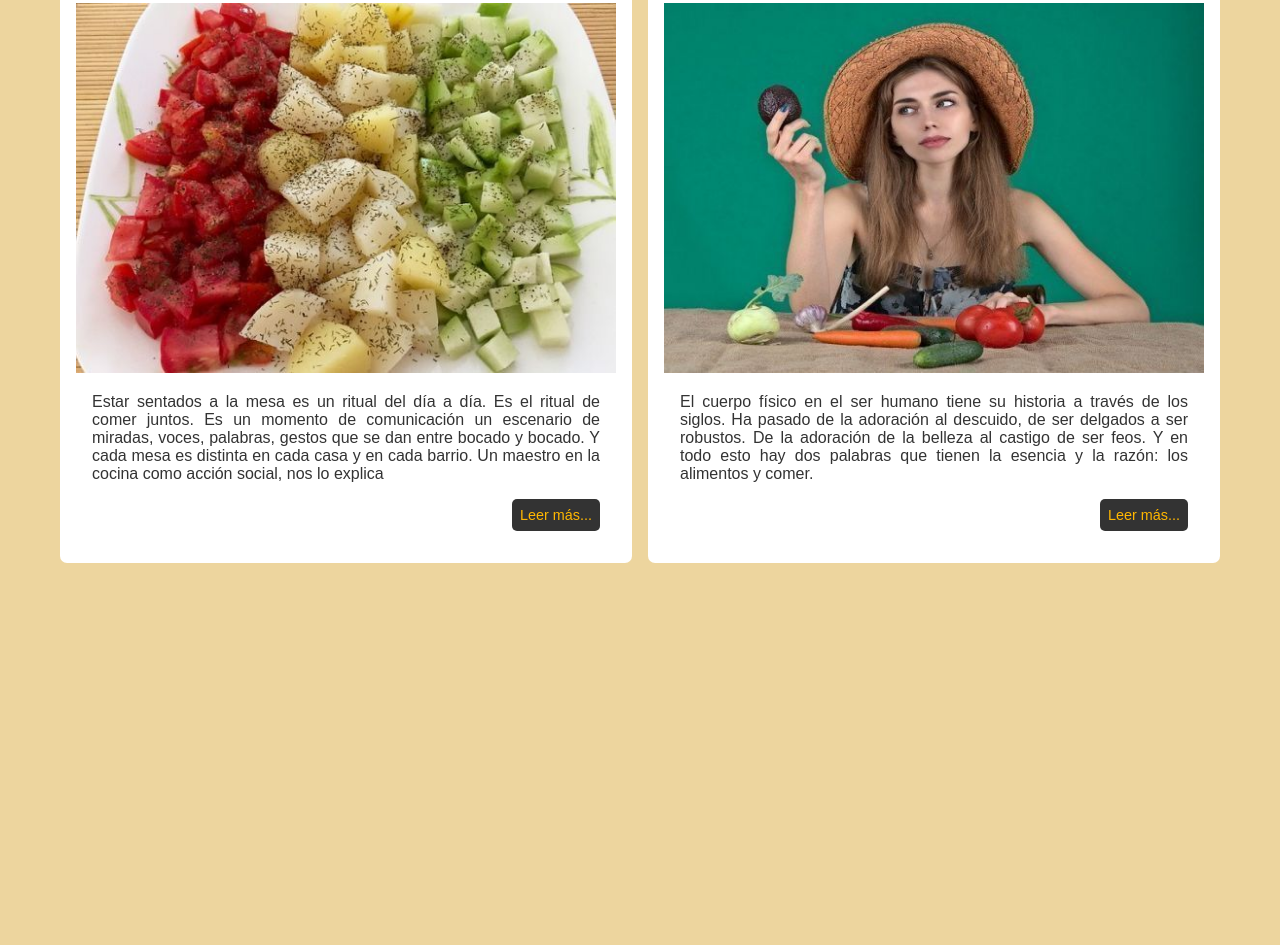
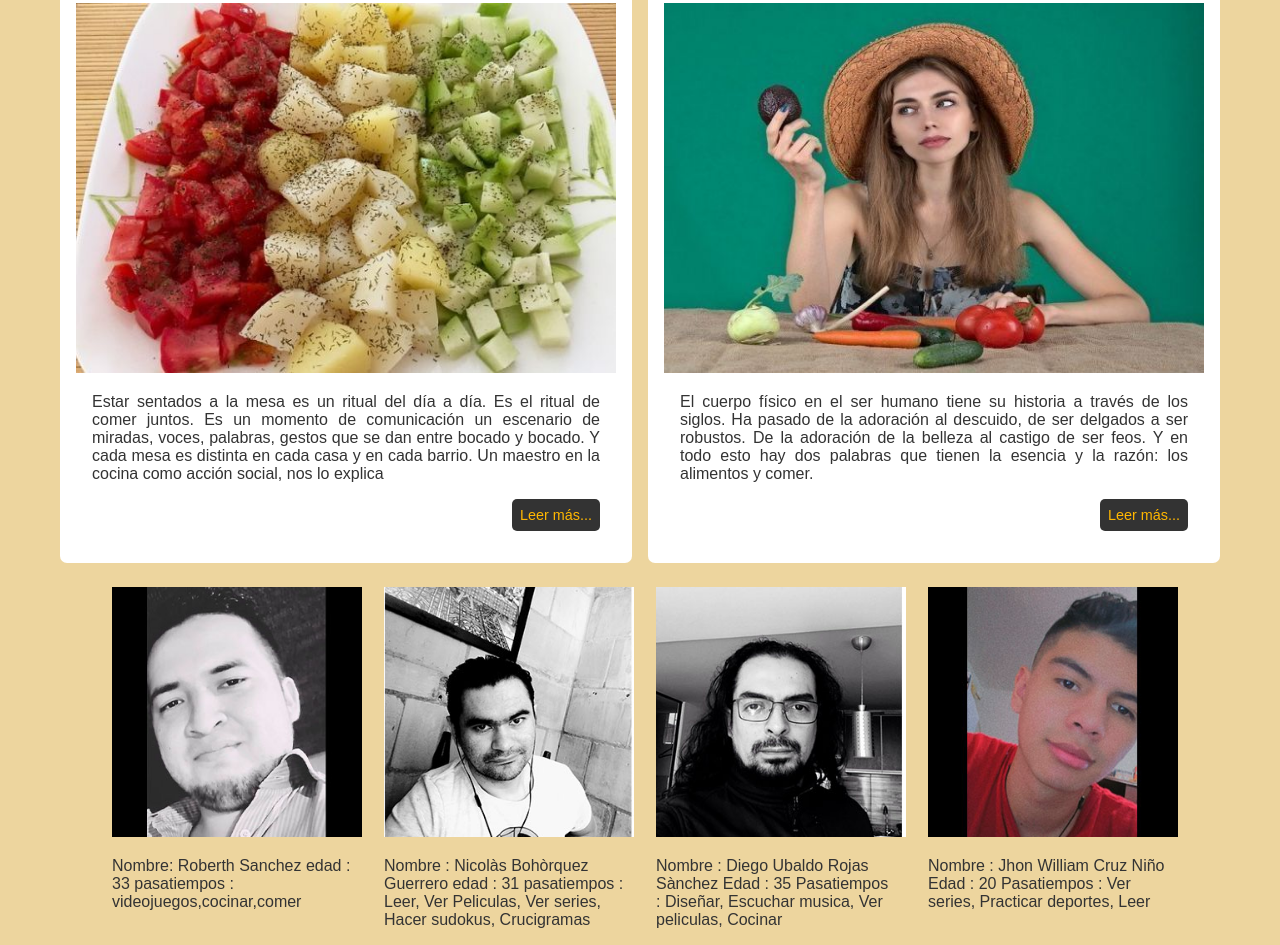
Before and after one commit to nibohr/semana-1-52, a website: page src/index.html in a window 1280 px wide. Shown: the part 1550-2495 px from the top of the page. Before the commit the page ends 2121 px from the top, so only its background shows below. Drawn offline with Linux system fonts and the light colour scheme.

Commit message:
Ajuste Sec. Team

```diff
--- a/src/css/style.css
+++ b/src/css/style.css
@@ -129,3 +129,23 @@ p, a{
     color: #333333;
 }
 /* FIN SECCION SERVICIOS */
+
+
+/* INICIO SECCION TEAM */
+.seccionTeam{
+    display: flex;
+    justify-content: center;
+    flex-wrap: wrap;
+}
+
+.seccionTeam .cardTeam{
+    width: 20%;
+    margin: 1rem;
+}
+
+.cardTeam img{
+    width: 250px;
+    margin-bottom: 1rem;
+}
+
+/* FIN SECCION TEAM */
--- a/src/index.html
+++ b/src/index.html
@@ -6,7 +6,7 @@
     <title>Mi primera pagina web</title>
     <link rel="stylesheet" href="css/style.css">
     <link rel="preconnect" href="https://fonts.gstatic.com">
-    <!-- <link href="https://fonts.googleapis.com/css2?family=Montserrat:wght@400;500&display=swap" rel="stylesheet"> -->
+
 </head>
 <body>
     <!--inicio section servicios -->
@@ -64,5 +64,35 @@
       </div>
     </section>
     <!--fin section.noticias-->
+    <section class="seccionTeam" id="team">
+      <div class="cardTeam">
+          <img src="img/1.jpg" alt="Roberth">
+          <p>Nombre: Roberth Sanchez
+              edad : 33
+              pasatiempos : videojuegos,cocinar,comer
+          </p>
+      </div>
+      <div class="cardTeam">
+          <img src="img/2.jpg" alt="Nicolàs">
+          <p>Nombre : Nicolàs Bohòrquez Guerrero
+              edad : 31
+              pasatiempos : Leer, Ver Peliculas, Ver series, Hacer sudokus, Crucigramas
+          </p>
+      </div>
+      <div class="cardTeam">
+          <img src="img/3.jpg" alt="Diego">
+          <p>Nombre : Diego Ubaldo Rojas Sànchez
+             Edad : 35
+             Pasatiempos : Diseñar, Escuchar musica, Ver peliculas, Cocinar
+          </p>
+      </div>
+      <div class="cardTeam">
+          <img src="img/4.jpeg" alt="Jhon">
+          <p>Nombre : Jhon William Cruz Niño
+             Edad : 20
+             Pasatiempos : Ver series, Practicar deportes, Leer
+          </p>
+      </div>
+  </section>
 </body>
 </html>
```
Also changed, not shown: src/img/1.jpg (added), src/img/2.jpg (added), src/img/3.jpg (added), src/img/4.jpeg (added).
